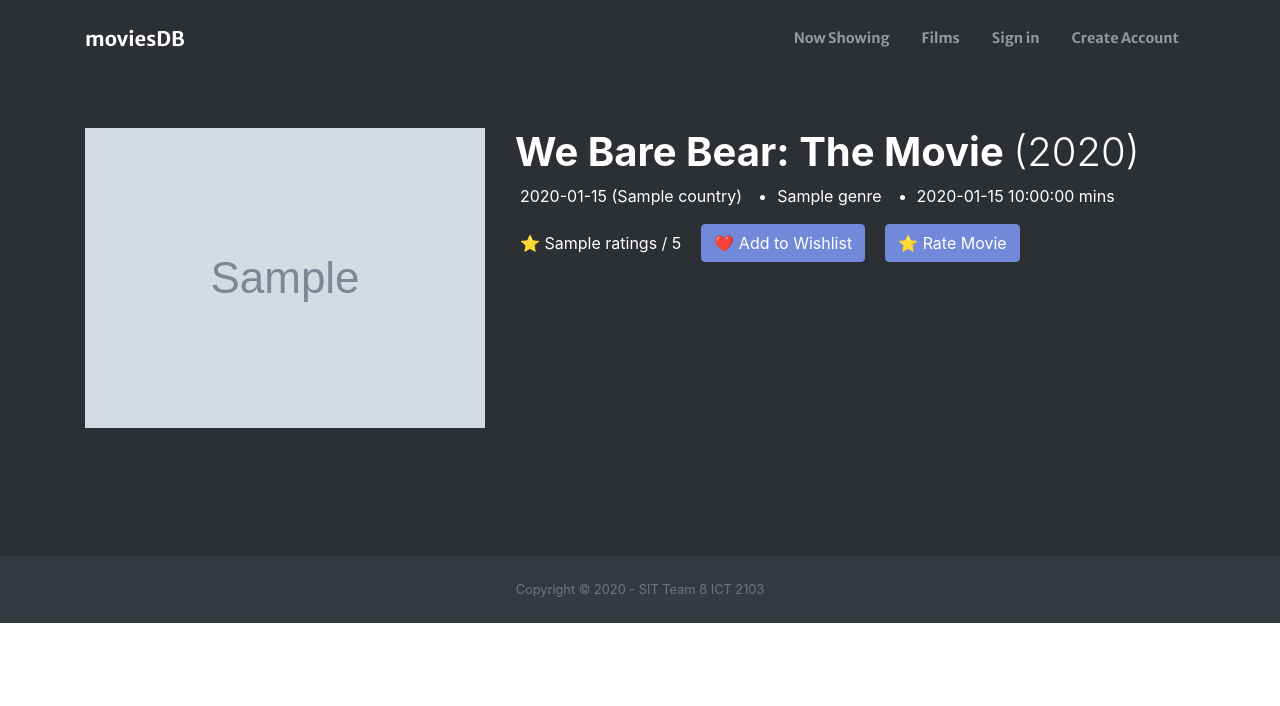
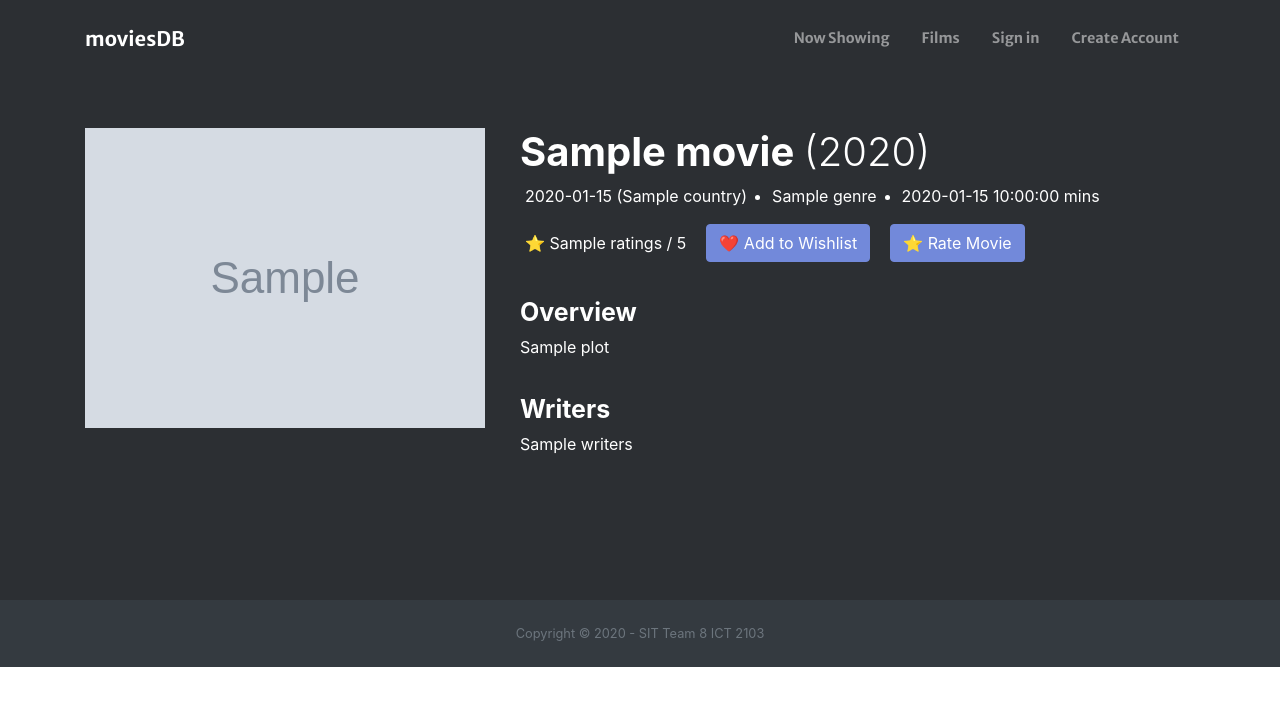
Before and after one commit to helloitsm3/ICT2103-Team-8, a Flask app: template templates/moviename.html in a window 1280 px wide. Shown: the top 706 px of the page. Run offline with Flask 2, Linux system fonts and the light colour scheme; the template is opened without the code that fills it: most values are stand-ins (such as "Sample title", 1, 10 or a date in 2020); grey boxes marked "Sample" are stand-in pictures; some libraries are stand-ins or nearby versions.

Commit message:
Added page to display movie details and error message when movie not found

```diff
--- a/static/css/styles.css
+++ b/static/css/styles.css
@@ -101,12 +101,7 @@ header.masthead-show {
   flex-direction: row;
 }
 
-.movie-title {
-  margin-left: 30px;
-}
-
 .movie-title h1 {
-  color: white;
   font-size: 40px;
   font-weight: bolder;
 }
@@ -118,8 +113,6 @@ header.masthead-show {
 #movie-details-container {
   display: flex;
   flex-direction: row;
-  color: white;
-  justify-content: space-between;
   margin-left: -35px;
 }
 
@@ -134,7 +127,6 @@ header.masthead-show {
 #movie-status-container {
   display: flex;
   flex-direction: row;
-  color: white;
   margin-left: -35px;
   align-items: center;
 }
@@ -143,3 +135,14 @@ header.masthead-show {
   list-style-type: none;
   margin-right: 20px;
 }
+
+#details_container {
+  margin-left: 35px;
+  color: white;
+}
+
+.overview-container h2 {
+  font-size: 25px;
+  font-weight: bold;
+  margin-top: 35px;
+}
--- a/templates/moviename.html
+++ b/templates/moviename.html
@@ -10,8 +10,10 @@
             <div class="justify-content-left">
                 <img src={{ movie['poster_path'] }} alt="" />
             </div>
+
+            <div id="details_container">
                 <div class="movie-title">
-                <h1>We Bare Bear: The Movie <span id="movie-year">({{ movie["release_date"].year }})</span></h1>
+                    <h1>{{ movie["title"] }} <span id="movie-year">({{ movie["release_date"].year }})</span></h1>
                     <ul id="movie-details-container">
                         <li>{{ movie["release_date"].date() }} ({{ movie["country"] }})</li>
                         <li>{{ movie["genre"] }}</li>
@@ -22,6 +24,17 @@
                         <li><button type="button" class="btn btn-primary">❤️ Add to Wishlist</button></li>
                         <li><button type="button" class="btn btn-primary">⭐ Rate Movie</button></li>
                     </ul>
+                </div>
+
+                <div class="overview-container">
+                    <h2>Overview</h2>
+                    <p>{{ movie["plot"] }}</p>
+                </div>
+
+                <div class="overview-container">
+                    <h2>Writers</h2>
+                    <p>{{ movie["writers"] }}</p>
+                </div>
             </div>
         {% endfor %}
     </div>
```
Also changed, not shown: routes/main_routes.py (+33 -2 lines), scripts/database.py (+16 -3 lines). Lines whose indentation alone changed are shown as unchanged.
